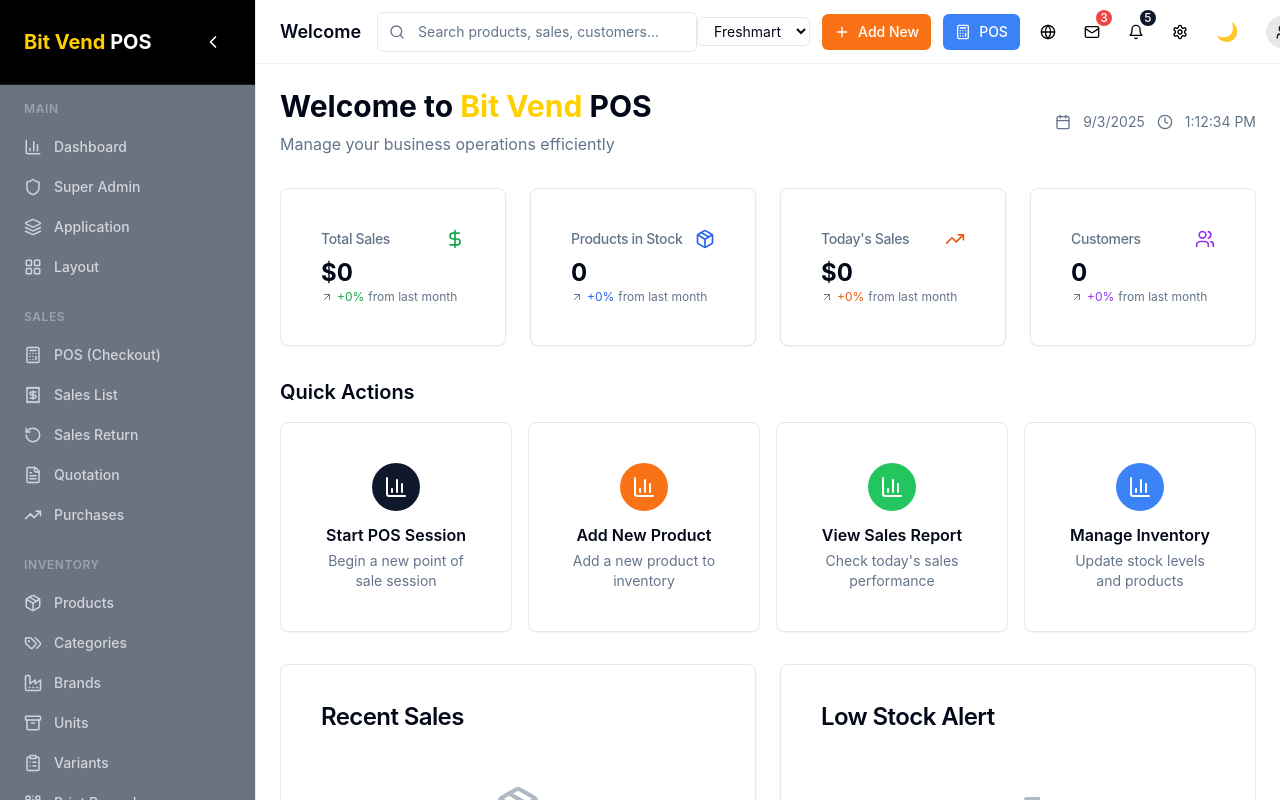
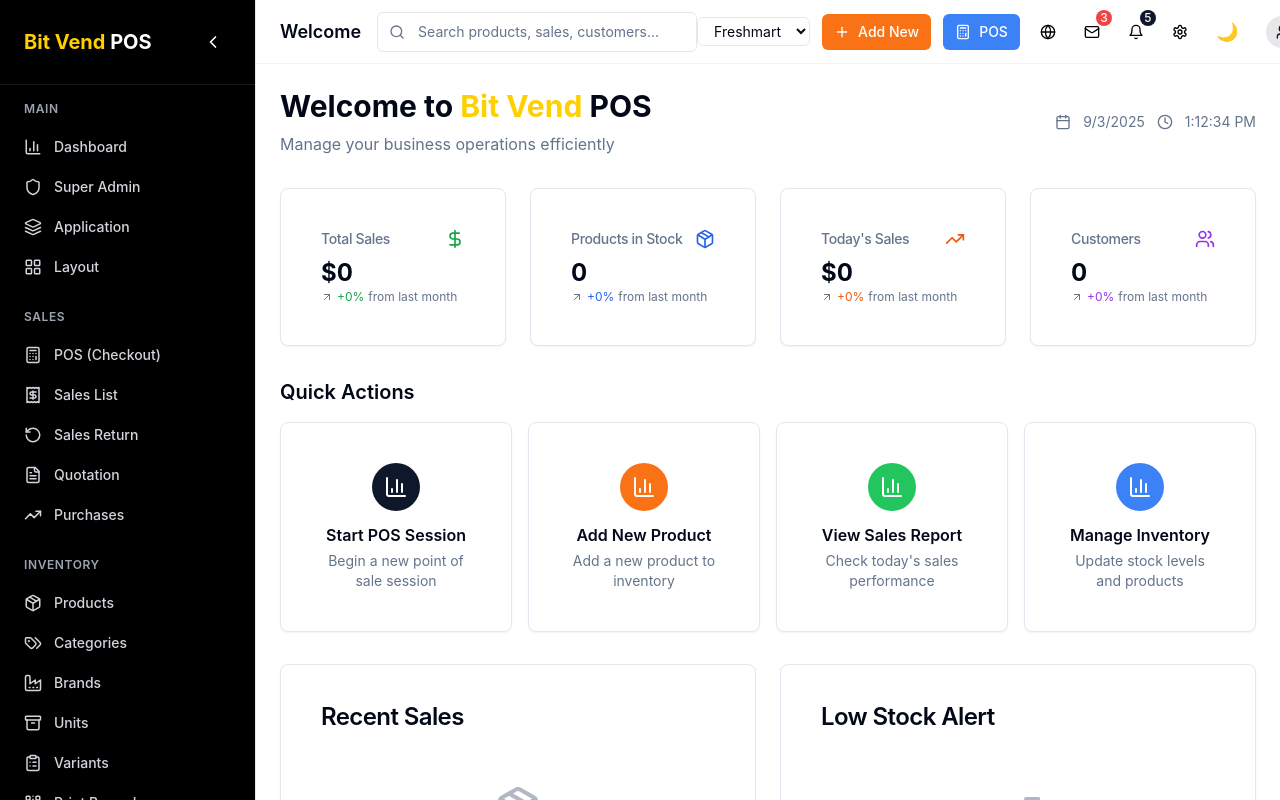
Before and after one commit to bildardokeyo-a11y/bit-vend-pos, a React (Vite) app: page / in a window 1280 px wide. Built offline with nearby package versions, Linux system fonts and the light colour scheme.

Commit message:
Make background black

```diff
--- a/src/components/layout/Sidebar.tsx
+++ b/src/components/layout/Sidebar.tsx
@@ -174,7 +174,7 @@ const Sidebar: React.FC<SidebarProps> = ({ collapsed, onToggle }) => {
 
       {/* Navigation */}
       <nav className="flex-1 bg-gray-500 dark:bg-black h-full overflow-hidden">
-        <div className="h-full overflow-y-auto py-4 px-0">
+        <div className="h-full overflow-y-auto py-4 px-0 bg-black">
           {menuItems.map((section) => (
             <div key={section.title} className="mb-6">
               {!collapsed && (
```
